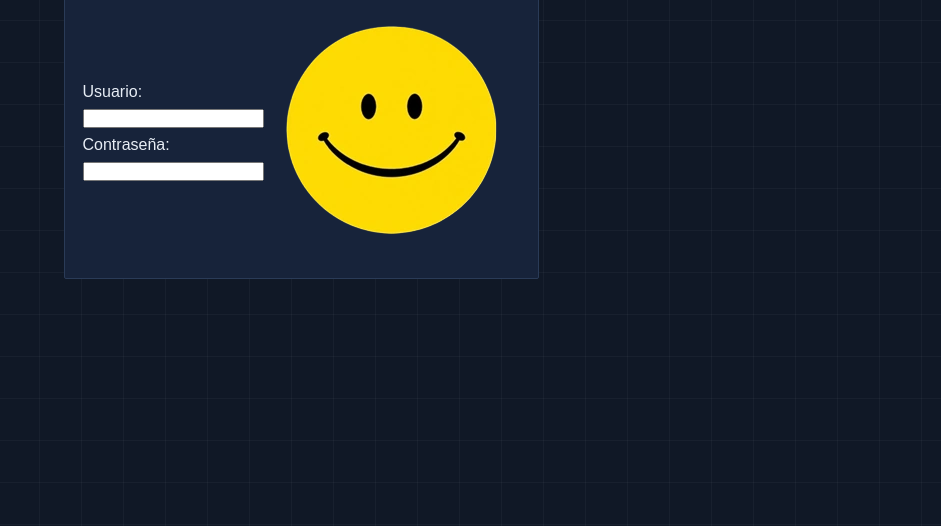
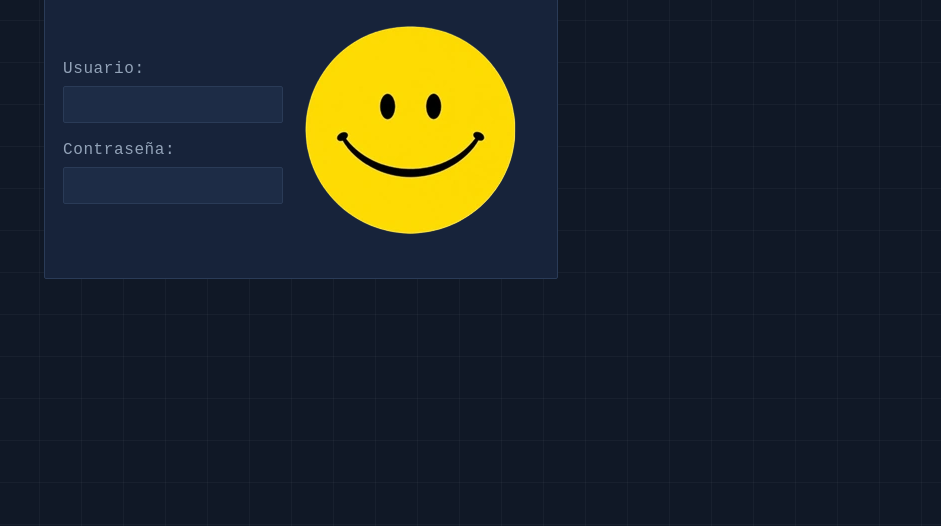
Before and after one commit to Fonsequin/Proyecto-Click-a-Verity, a website: page public/login.html in a window 1280 px wide. Shown: the part 274-800 px from the top of the page, without its empty margins (339-1280 px from the left). Drawn offline with Linux system fonts and the light colour scheme.

Commit message:
Estilo para la pantalla de login

```diff
--- a/public/login.html
+++ b/public/login.html
@@ -18,11 +18,13 @@
                     <input type="text" id="usuario">
                     <label for="contrasena">Contraseña:</label>
                     <input type="password" id="contrasena">
+
                 </form>
             </div>
-            <img src="imagenes/verity.png" alt="">
+            <img src="imagenes/verity.png" alt="Verity">
 
         </div>
     </section>
+
     </body>
 </html>
--- a/public/style.css
+++ b/public/style.css
@@ -441,12 +441,35 @@ td {
   gap: 8px;
 }
 
+/*estilo específico del login*/
 
+#separacion-login form label {
+  font-family: var(--font-mono);
+  font-size: 16px;
+  letter-spacing: 0.6px;
+  color: var(--text-dim);
+  margin-top: 10px;
+}
 
+#separacion-login form label:first-child {
+  margin-top: 0;
+}
 
+#separacion-login form input {
+  padding: 10px 12px;
+  background: var(--panel-2);
+  border: 1px solid var(--line);
+  border-radius: 2px;
+  font-family: var(--font-mono);
+  font-size: 13px;
+  color: var(--text);
+  min-width: 220px;
+}
 
-
-
+#separacion-login form input:focus-visible {
+  outline: 2px solid var(--teal);
+  outline-offset: 2px;
+}
 
 /* animaciones */
 @keyframes girar {
```
